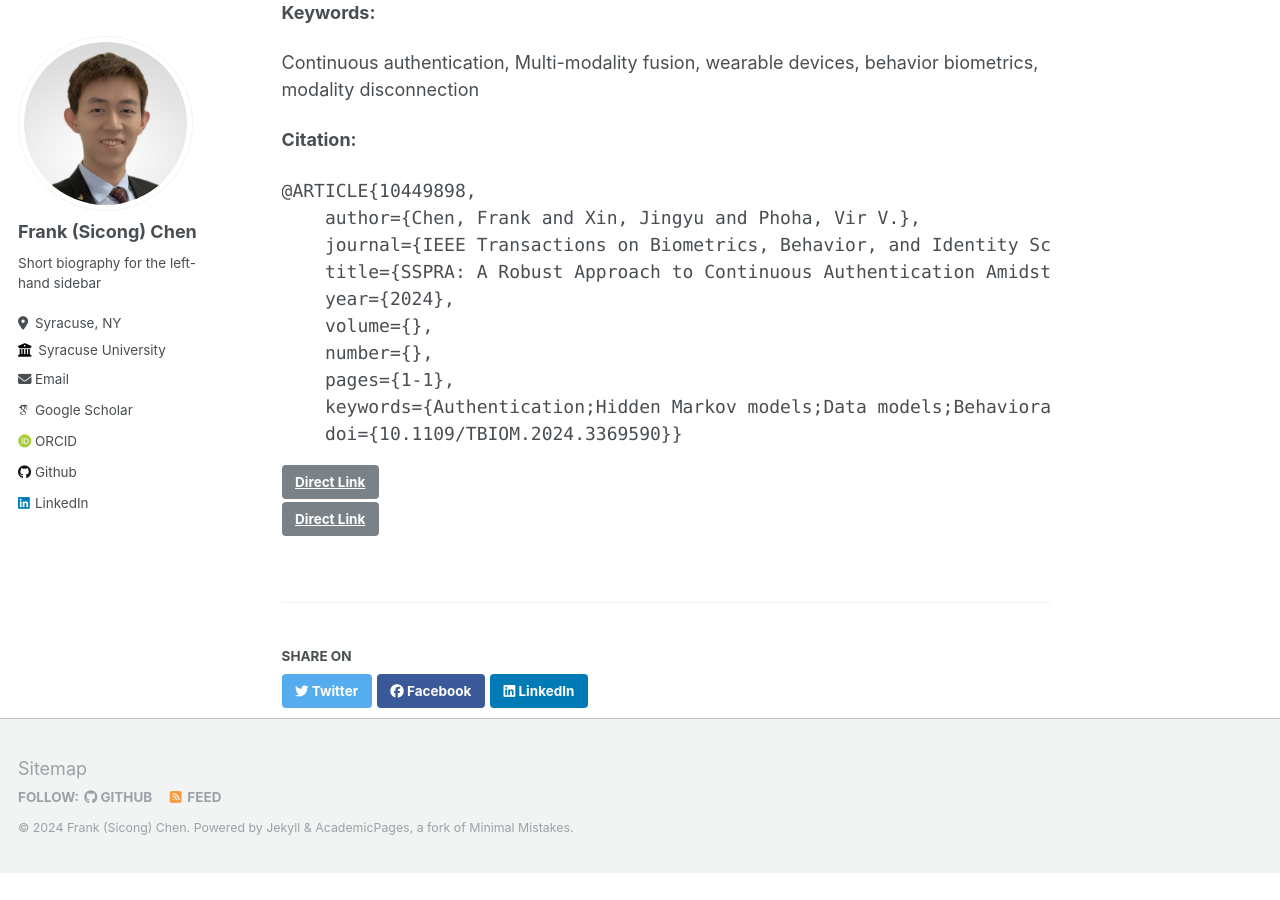
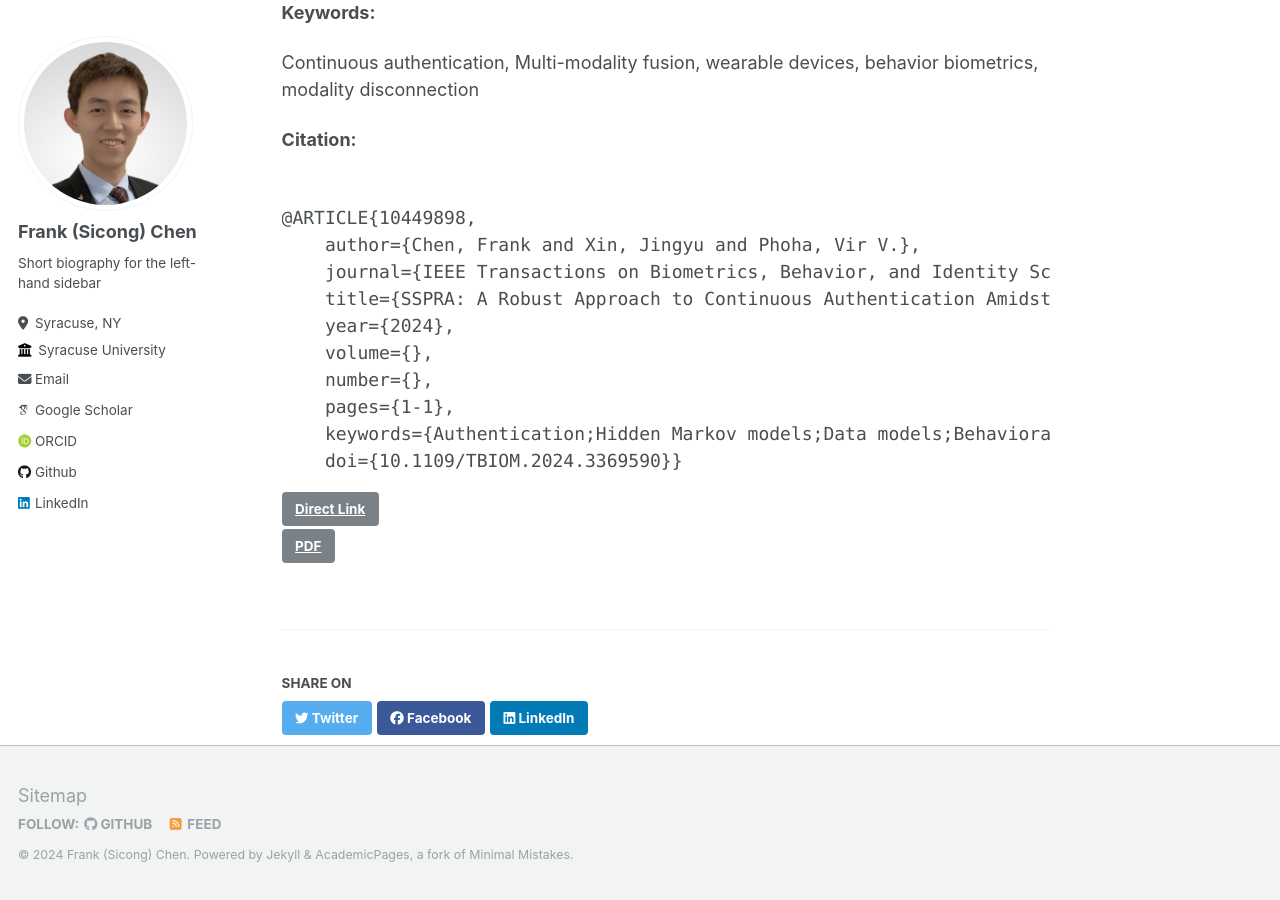
Before and after one commit to DrFrankSChen/drfrankschen.github.io, a Jekyll site: the page built from _publications/2024-02-27-SSPRA.md, in a window 1280 px wide and 900 px high, scrolled down 886 px. Built offline with Jekyll 4.4.1, drawn with Linux system fonts in a browser that asks for light colours; some web fonts are replaced; before the commit the page ends 1759 px from its top, so only the background shows below that.

Commit message:
modification to publications pages

```diff
--- a/_layouts/single.html
+++ b/_layouts/single.html
@@ -54,7 +54,7 @@ layout: default
         {% endif %} -->
 
         {% if page.link %}<div><a href="{{ page.link }}" class="btn">{{ site.data.ui-text[site.locale].ext_link_label | default: "Direct Link" }}</a></div>{% endif %}
-        {% if page.paperurl %}<div><a href="{{ page.paperurl }}" class="btn">{{ site.data.ui-text[site.locale].ext_link_label | default: "PDF" }}</a></div>{% endif %}
+        {% if page.paperurl %}<div><a href="{{ page.paperurl }}" class="btn">{{ "PDF" }}</a></div>{% endif %}
       </section>
 
       <footer class="page__meta">
--- a/_publications/2024-02-27-SSPRA.md
+++ b/_publications/2024-02-27-SSPRA.md
@@ -20,7 +20,7 @@ In real-world deployment, continuous authentication for mobile devices faces cha
 Continuous authentication, Multi-modality fusion, wearable devices, behavior biometrics, modality disconnection
 
 **Citation:**
-<pre>
+<pre><code>
 @ARTICLE{10449898,
     author={Chen, Frank and Xin, Jingyu and Phoha, Vir V.},
     journal={IEEE Transactions on Biometrics, Behavior, and Identity Science},
@@ -31,4 +31,4 @@ Continuous authentication, Multi-modality fusion, wearable devices, behavior bio
     pages={1-1},
     keywords={Authentication;Hidden Markov models;Data models;Behavioral sciences;Reliability;Fluctuations;Feature extraction;Continuous authentication;Multi-modality fusion;wearable devices;behavior biometrics;modality disconnection},
     doi={10.1109/TBIOM.2024.3369590}}
-</pre>
+</code></pre>
```
Also changed, not shown: 1 other file.
